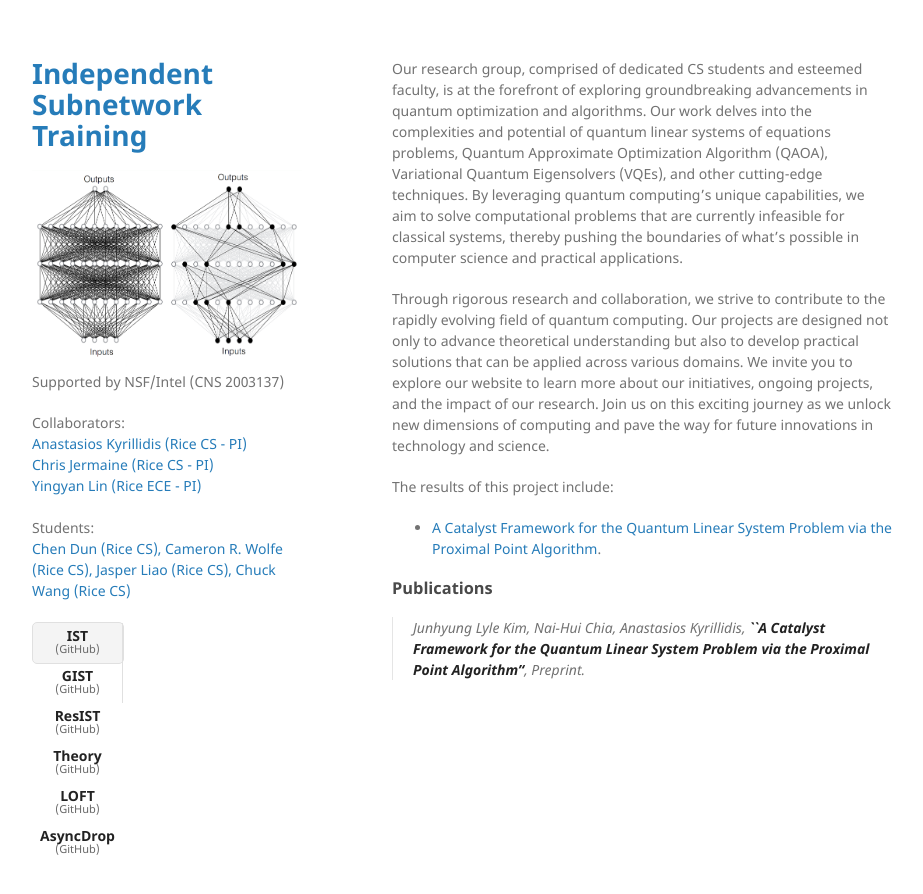
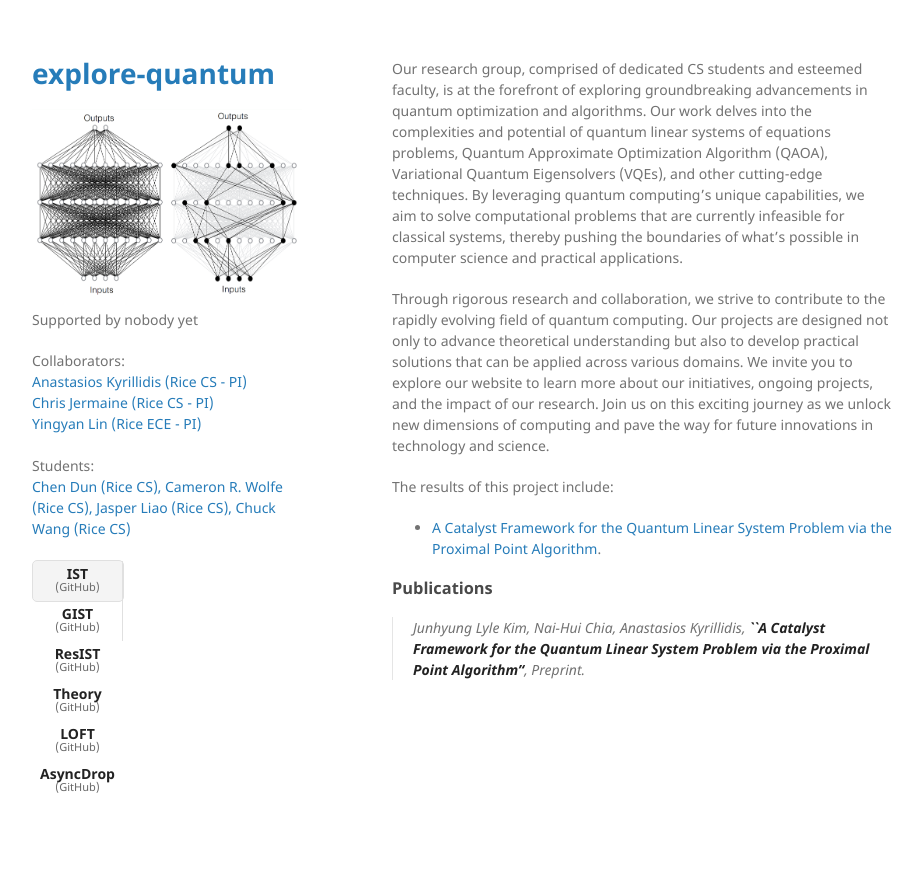
Before and after one commit to akyrillidis/explore-quantum, a Jekyll site: the page built from index.md, in a window 1280 px wide. Shown: the top 894 px of the page, without its empty margins (178-1101 px from the left). Built offline with Jekyll 4.4.1, drawn with Linux system fonts in a browser that asks for light colours.

Commit message:
Update _config.yml

```diff
--- a/_config.yml
+++ b/_config.yml
@@ -1,6 +1,6 @@
-title: Independent Subnetwork Training
+otitle: Explore Quantum Optimization and Algorithms
 logo: /assets/img/cascades2.png
-description: Supported by NSF/Intel (CNS 2003137)
+description: Supported by nobody yet
 show_downloads: true
 google_analytics:
 theme: jekyll-theme-minimal
```
